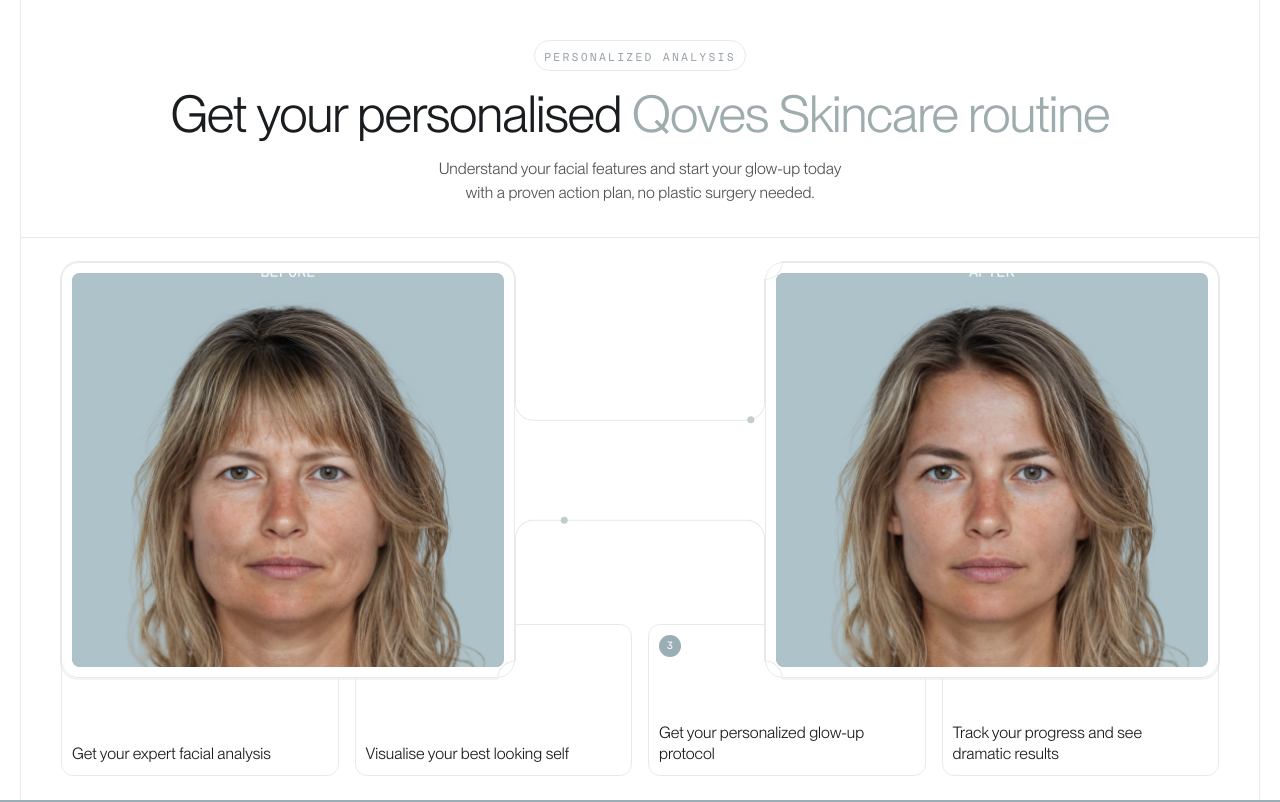
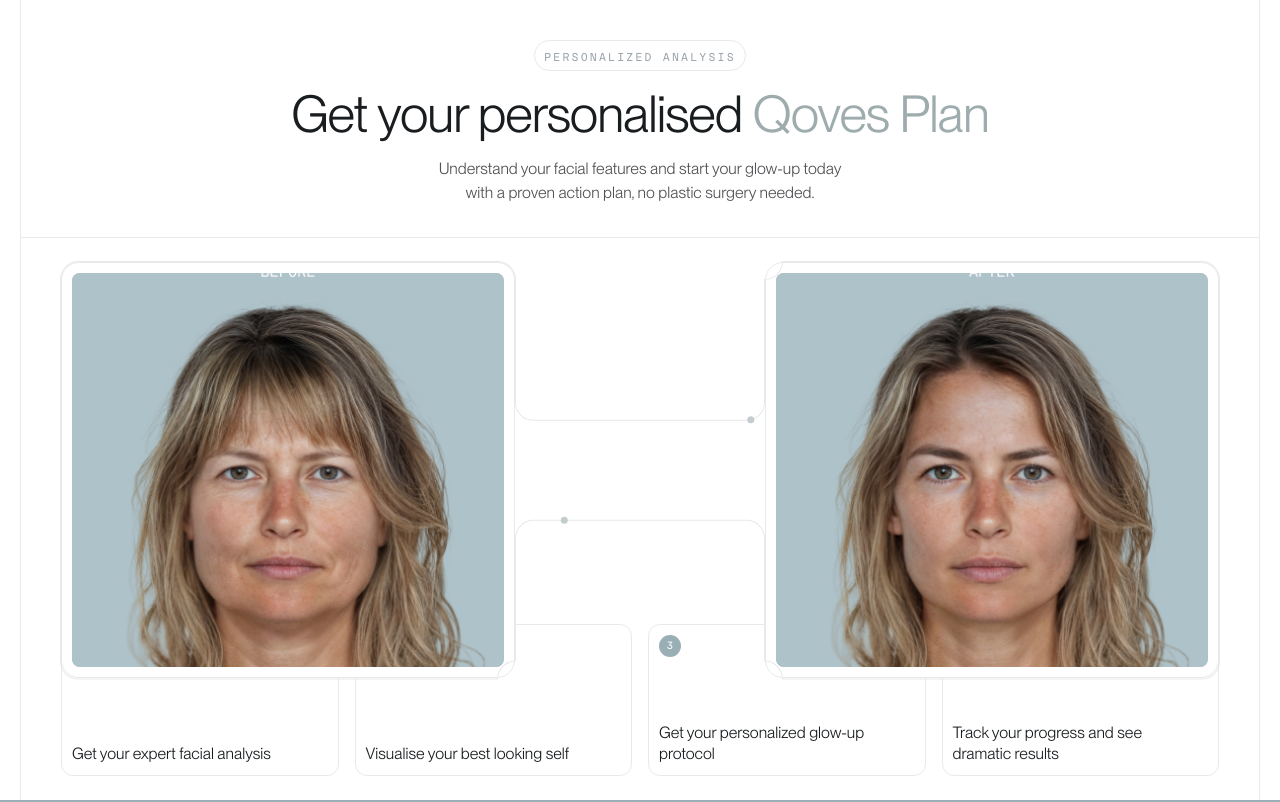
Before and after one commit to profsam97/qoves, a Next.js app: page / in a window 1280 px wide. Shown: the top 802 px of the page. Built offline with nearby package versions, Linux system fonts and the light colour scheme.

Commit message:
updated header back to original version

```diff
--- a/components/PersonalisedPlan/Header.tsx
+++ b/components/PersonalisedPlan/Header.tsx
@@ -48,7 +48,7 @@
         <span className={styles.word}>your </span>
         <span className={styles.word}>personalised </span>
         <span className={`${styles.word} ${styles.wordAccent}`}>Qoves </span>
-        <span className={`${styles.word} ${styles.wordAccent}`}>Skincare routine</span>
+        <span className={`${styles.word} ${styles.wordAccent}`}>Plan</span>
       </h1>
       <p className={styles.subtitle}>
         Understand your facial features and start your glow-up today
```
